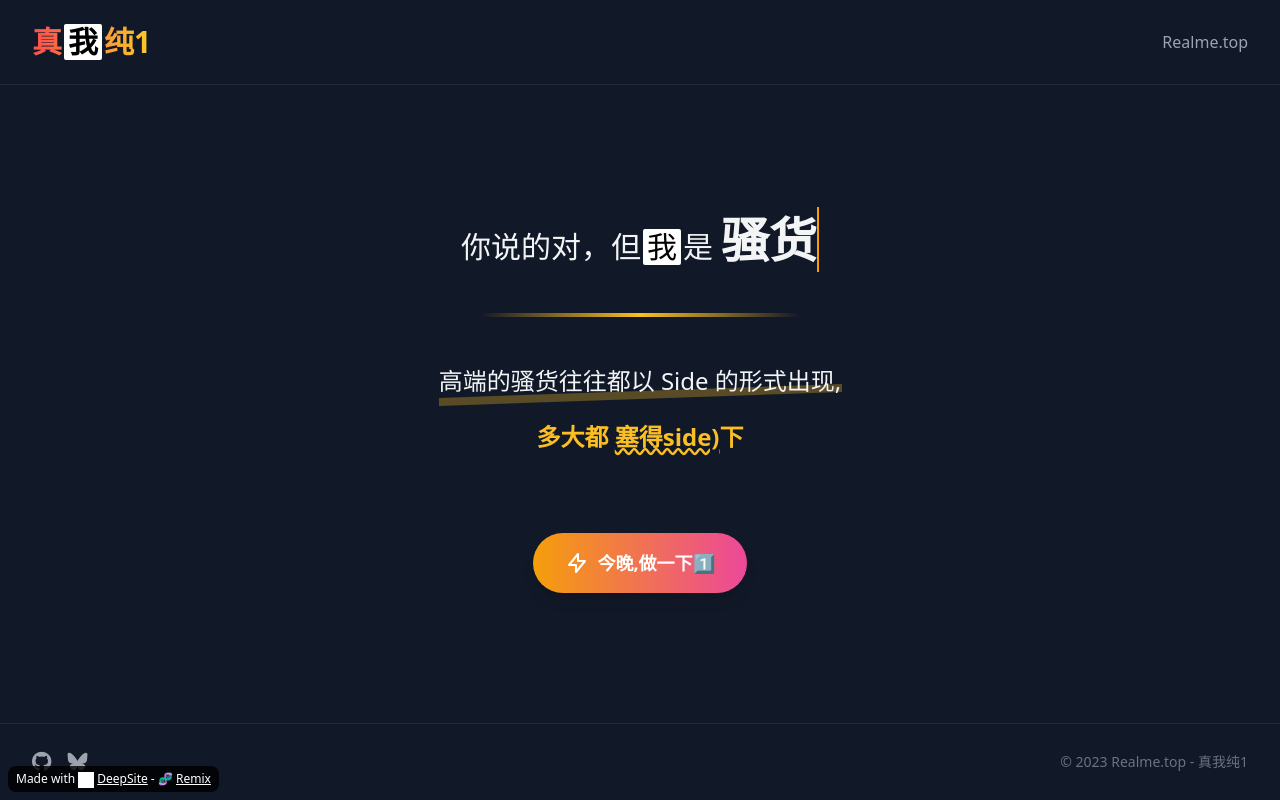
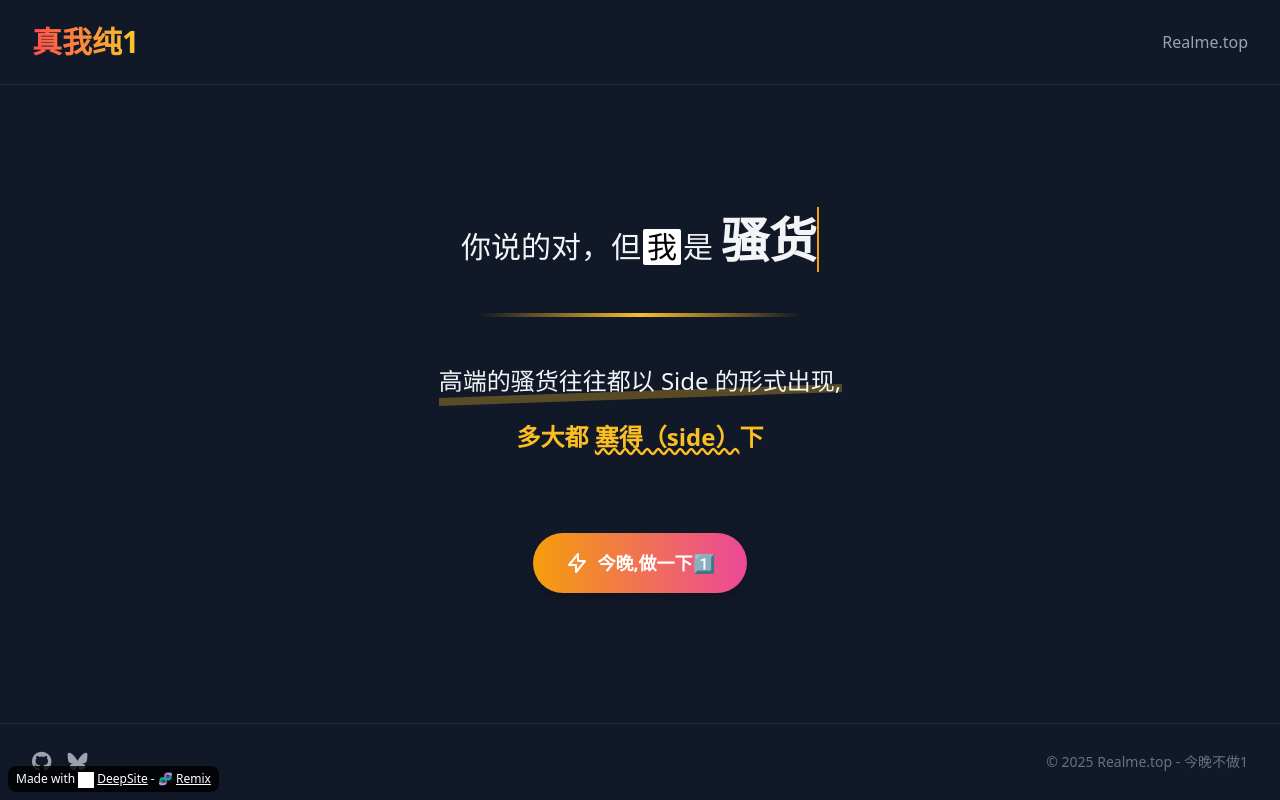
Before and after one commit to heerheer/realme.top, a plain HTML site: page index.html in a window 1280 px wide. Drawn offline with nearby package versions, Linux system fonts and the light colour scheme; grey boxes are pictures that could not be loaded.

```diff
--- a/index.html
+++ b/index.html
@@ -48,7 +48,7 @@
 <body class="bg-gray-900 text-gray-100 min-h-screen flex flex-col">
     <header class="py-6 px-4 sm:px-6 lg:px-8 border-b border-gray-800">
         <div class="max-w-7xl mx-auto flex justify-between items-center">
-            <h1 class="text-2xl sm:text-3xl font-bold gradient-text">真<span class="inline-block bg-white text-black px-1 mx-0.5 rounded-sm">我</span>纯1</h1>
+            <h1 class="text-2xl sm:text-3xl font-bold gradient-text">真我纯1</h1>
             <span class="text-sm sm:text-base text-gray-400">Realme.top</span>
         </div>
     </header>
@@ -69,7 +69,7 @@
                     <span class="side-highlight font-medium">高端的骚货往往都以 Side 的形式出现,</span>
                 </p>
                 <p class="text-amber-400 font-bold">
-                    多大都 <span class="underline decoration-wavy decoration-amber-400">塞得side)</span>下
+                    多大都 <span class="underline decoration-wavy decoration-amber-400">塞得（side）</span>下
                 </p>
             </div>
 
@@ -98,7 +98,7 @@
                 </a>
 
             </div>
-            <p class="text-sm text-gray-500">© 2023 Realme.top - 真我纯1</p>
+            <p class="text-sm text-gray-500">© 2025 Realme.top - 今晚不做1</p>
         </div>
     </footer>
 
```
